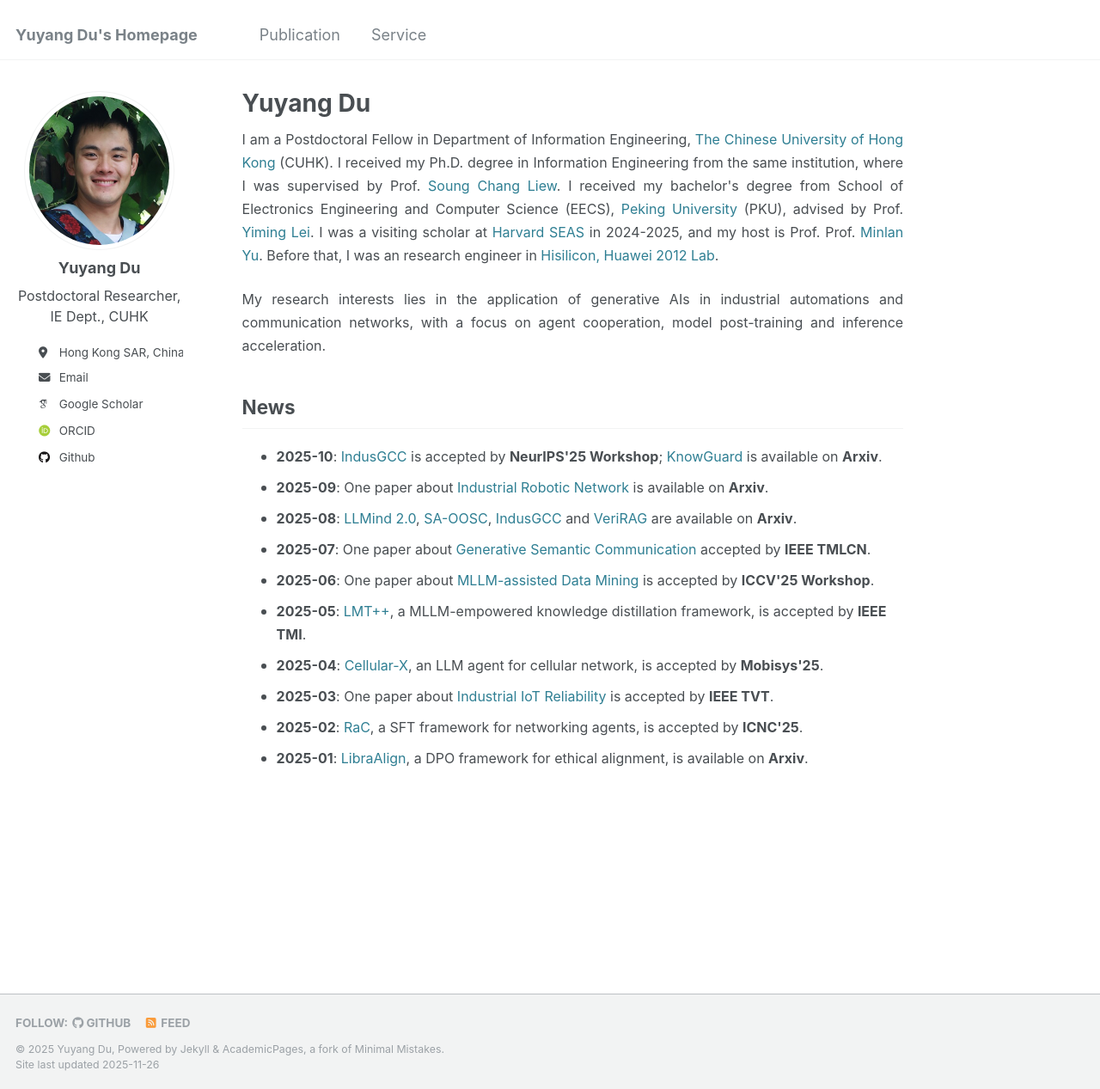
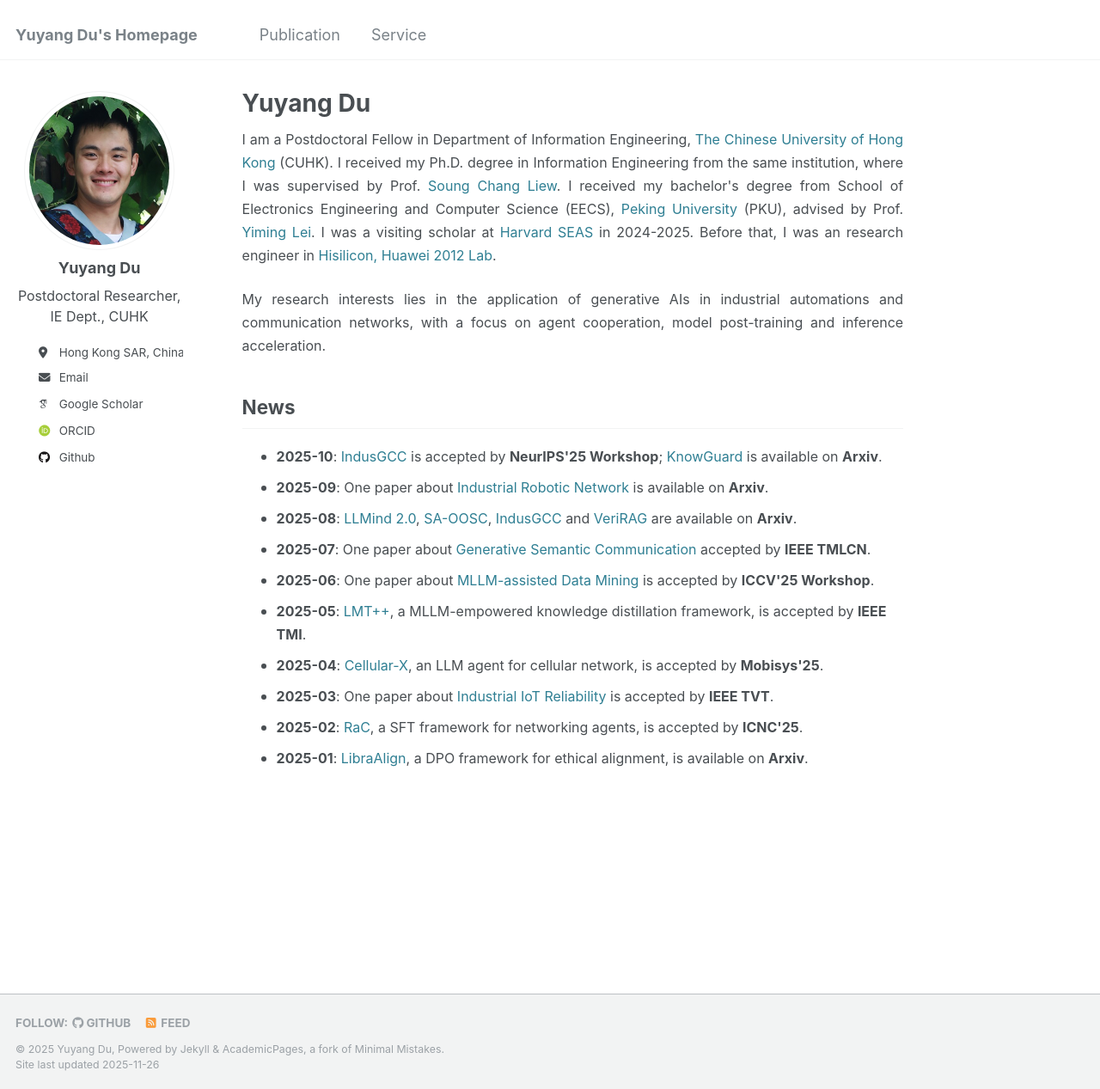
Before and after one commit to yuyangdu01/yuyangdu01.github.io, a Jekyll site: the page built from _pages/about.md, in a window 1280 px wide and 1267 px high. Shown: the whole window at 86% size. Built offline with Jekyll 4.4.1, drawn with Linux system fonts in a browser that asks for light colours; some web fonts are replaced.

Commit message:
Update about.md

```diff
--- a/_pages/about.md
+++ b/_pages/about.md
@@ -13,7 +13,7 @@ a {
 }
 </style>
 
-<p style="text-align: justify;"><font size=3> I am a Postdoctoral Fellow in Department of Information Engineering, <a href="https://www.cuhk.edu.hk/english/index.html">The Chinese University of Hong Kong</a> (CUHK). I received my Ph.D. degree in Information Engineering from the same institution, where I was supervised by Prof. <a href="https://www.ie.cuhk.edu.hk/faculty/LIEW-Soung-Chang/">Soung Chang Liew</a>. I received my bachelor's degree from School of Electronics Engineering and Computer Science (EECS), <a href="https://www.pku.edu.cn/">Peking University</a> (PKU), advised by Prof. <a href="https://ele.pku.edu.cn/dzxxen/info/1023/1115.htm">Yiming Lei</a>. I was a visiting scholar at <a href="https://seas.harvard.edu/">Harvard SEAS</a> in 2024-2025, and my host is Prof. Prof. <a href="http://minlanyu.seas.harvard.edu/">Minlan Yu</a>. Before that, I was an research engineer in <a href="https://www.hisilicon.com/en">Hisilicon, Huawei 2012 Lab</a>.</font></p>
+<p style="text-align: justify;"><font size=3> I am a Postdoctoral Fellow in Department of Information Engineering, <a href="https://www.cuhk.edu.hk/english/index.html">The Chinese University of Hong Kong</a> (CUHK). I received my Ph.D. degree in Information Engineering from the same institution, where I was supervised by Prof. <a href="https://www.ie.cuhk.edu.hk/faculty/LIEW-Soung-Chang/">Soung Chang Liew</a>. I received my bachelor's degree from School of Electronics Engineering and Computer Science (EECS), <a href="https://www.pku.edu.cn/">Peking University</a> (PKU), advised by Prof. <a href="https://ele.pku.edu.cn/dzxxen/info/1023/1115.htm">Yiming Lei</a>. I was a visiting scholar at <a href="https://seas.harvard.edu/">Harvard SEAS</a> in 2024-2025. Before that, I was an research engineer in <a href="https://www.hisilicon.com/en">Hisilicon, Huawei 2012 Lab</a>.</font></p>
 
 <p style="text-align: justify;"><font size=3>My research interests lies in the application of generative AIs in industrial automations and communication networks, with a focus on agent cooperation, model post-training and inference acceleration.</font></p>
 
```
